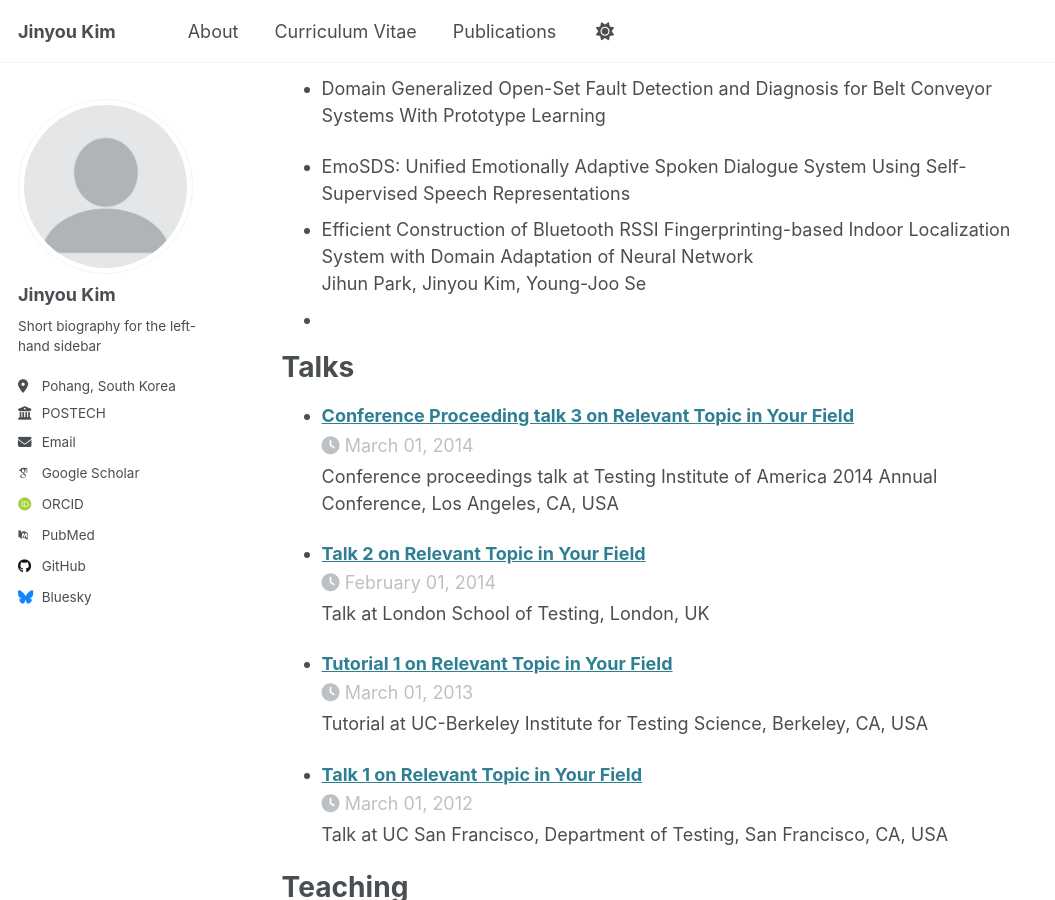
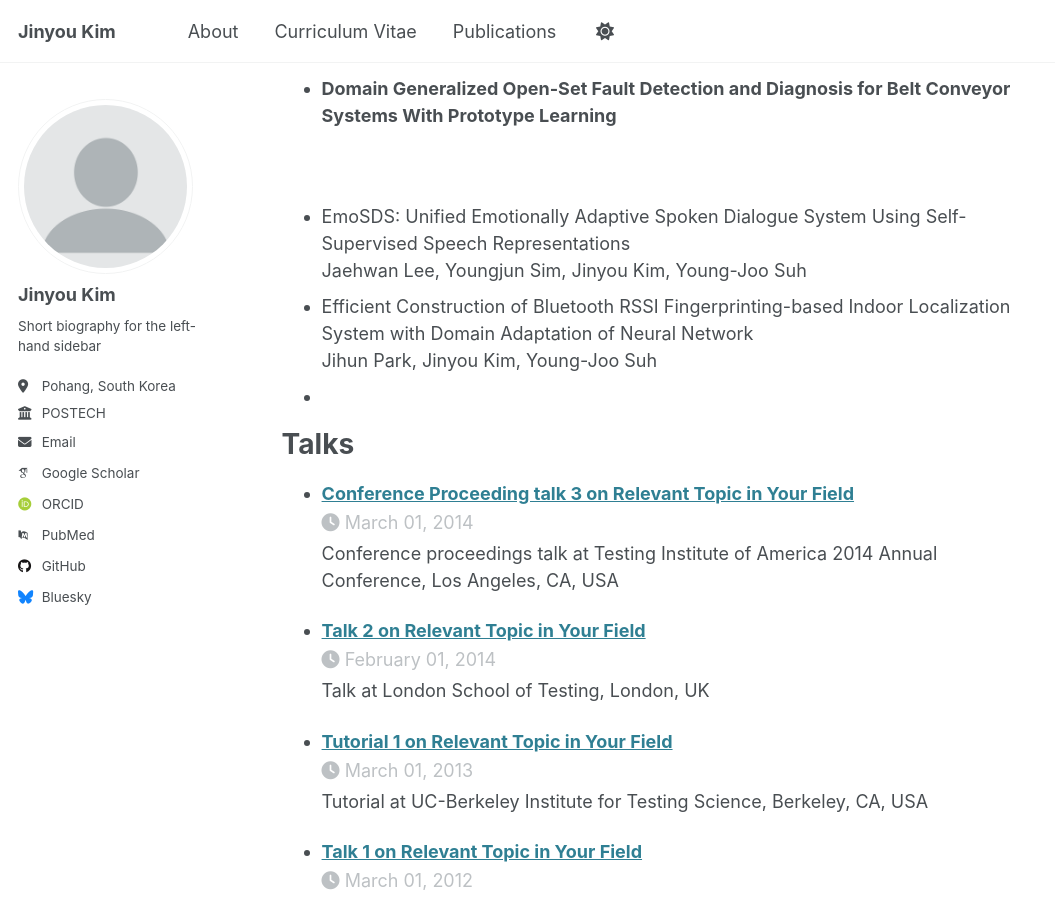
Before and after one commit to JinyouKim/jinyoukim.github.io, a Jekyll site: the page built from _pages/about.md, in a window 1280 px wide and 900 px high, scrolled down 1110 px. Shown: the whole window, without its empty margins (0-1055 px from the left). Built offline with Jekyll 4.4.1, drawn with Linux system fonts in a browser that asks for light colours; some web fonts are replaced.

Commit message:
Update about.md

```diff
--- a/_pages/about.md
+++ b/_pages/about.md
@@ -41,11 +41,12 @@ Skills
 
 Publications
 ======
-* Domain Generalized Open-Set Fault Detection and Diagnosis for Belt Conveyor Systems With Prototype Learning
+* <P><B>Domain Generalized Open-Set Fault Detection and Diagnosis for Belt Conveyor Systems With Prototype Learning </B></P> <br />
 
-* EmoSDS: Unified Emotionally Adaptive Spoken Dialogue System Using Self-Supervised Speech Representations
+* EmoSDS: Unified Emotionally Adaptive Spoken Dialogue System Using Self-Supervised Speech Representations <br />
+Jaehwan Lee, Youngjun Sim, Jinyou Kim, Young-Joo Suh
 * Efficient Construction of Bluetooth RSSI Fingerprinting-based Indoor Localization System with Domain Adaptation of Neural Network <br />
-Jihun Park, Jinyou Kim, Young-Joo Se
+Jihun Park, Jinyou Kim, Young-Joo Suh
 *
 
 Talks
```
